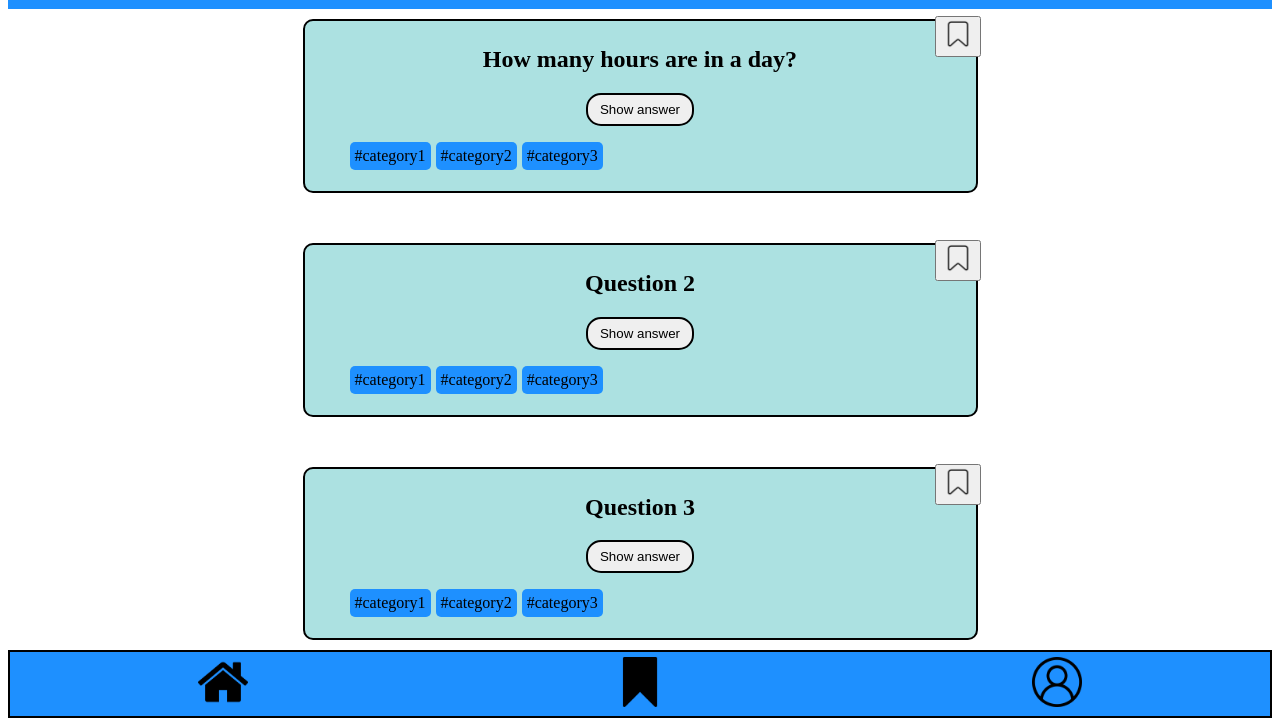
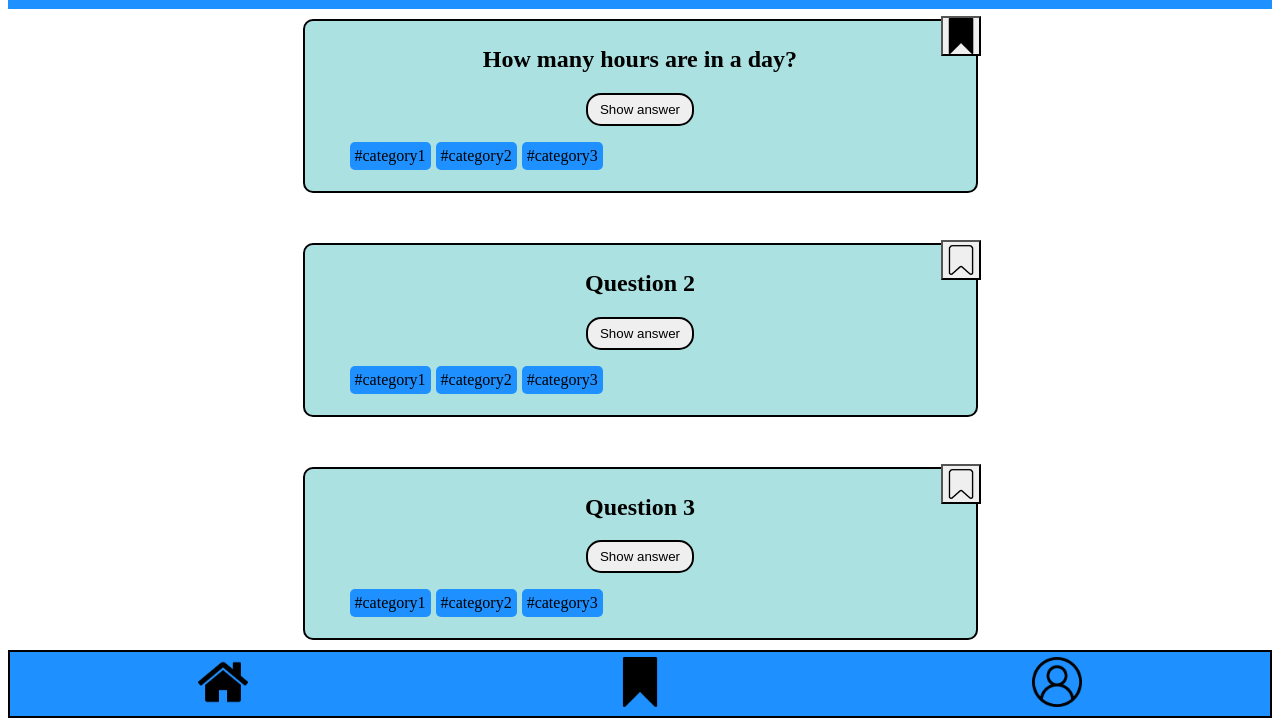
Before and after one commit to Steffen-Anslinger/Quiz-App, a plain HTML site: page index.html in a window 1280 px wide. Both pictures are taken after a click on the button 957 px from the left and 115 px from the top of the page. Shown: the part 79-805 px from the top of the page. Drawn offline with Linux system fonts and the light colour scheme.

Commit message:
Update bookmark buttons, picture-change

```diff
--- a/css/button.css
+++ b/css/button.css
@@ -9,4 +9,41 @@
   position: absolute;
   top: -5px;
   right: -5px;
+  height: 40px;
+  width: 40px;
+  background-image: url("../images/ribbon.png");
+  background-size: cover;
 }
+
+.question__bookmark2 {
+  font-size: larger;
+  position: absolute;
+  top: -5px;
+  right: -5px;
+  height: 40px;
+  width: 40px;
+  background-image: url("../images/ribbon.png");
+  background-size: cover;
+}
+
+.question__bookmark3 {
+  font-size: larger;
+  position: absolute;
+  top: -5px;
+  right: -5px;
+  height: 40px;
+  width: 40px;
+  background-image: url("../images/ribbon.png");
+  background-size: cover;
+}
+
+.change_bookmark {
+  background-image: url("../images/Bookmark_icon.png");
+  background-size: cover;
+  font-size: larger;
+  position: absolute;
+  top: -5px;
+  right: -5px;
+  height: 40px;
+  width: 40px;
+}
--- a/index.html
+++ b/index.html
@@ -20,14 +20,8 @@
             type="button"
             aria-label="Bookmark question"
             class="question__bookmark"
-          >
-            <img
-              src="images/ribbon.png"
-              alt="bookmark_sign"
-              height="30px"
-              width="30px"
-            />
-          </button>
+            data-js="bookmark"
+          ></button>
           <button type="button" class="show__answer" data-js="answer-button">
             Show answer
           </button>
@@ -44,14 +38,11 @@
       <section class="question">
         <section class="question__text">
           <h2>Question 2</h2>
-          <button aria-label="Bookmark question" class="question__bookmark">
-            <img
-              src="images/ribbon.png"
-              alt="bookmark_sign"
-              height="30px"
-              width="30px"
-            />
-          </button>
+          <button
+            aria-label="Bookmark question"
+            class="question__bookmark2"
+            data-js="bookmark2"
+          ></button>
           <button type="button" class="show__answer" data-js="answer-button2">
             Show answer
           </button>
@@ -68,14 +59,11 @@
       <section class="question">
         <section class="question__text">
           <h2>Question 3</h2>
-          <button aria-label="Bookmark question" class="question__bookmark">
-            <img
-              src="images/ribbon.png"
-              alt="bookmark_sign"
-              height="30px"
-              width="30px"
-            />
-          </button>
+          <button
+            aria-label="Bookmark question"
+            class="question__bookmark3"
+            data-js="bookmark3"
+          ></button>
           <button type="button" class="show__answer" data-js="answer-button3">
             Show answer
           </button>
--- a/javascript.js
+++ b/javascript.js
@@ -18,3 +18,19 @@ buttonQuestion2.addEventListener("click", () => {
 buttonQuestion3.addEventListener("click", () => {
   document.querySelector(".Answer3").style.display = "block";
 });
+
+const bookmarkButton = document.querySelector('[data-js="bookmark"]');
+const bookmarkButton2 = document.querySelector('[data-js="bookmark2"]');
+const bookmarkButton3 = document.querySelector('[data-js="bookmark3"]');
+
+bookmarkButton.addEventListener("click", () =>
+  bookmarkButton.classList.add("change_bookmark")
+);
+
+bookmarkButton.addEventListener("click", () =>
+  bookmarkButton2.classList.add("change_bookmark2")
+);
+
+bookmarkButton.addEventListener("click", () =>
+  bookmarkButton3.classList.add("change_bookmark3")
+);
```
Also changed, not shown: 1 other file.
